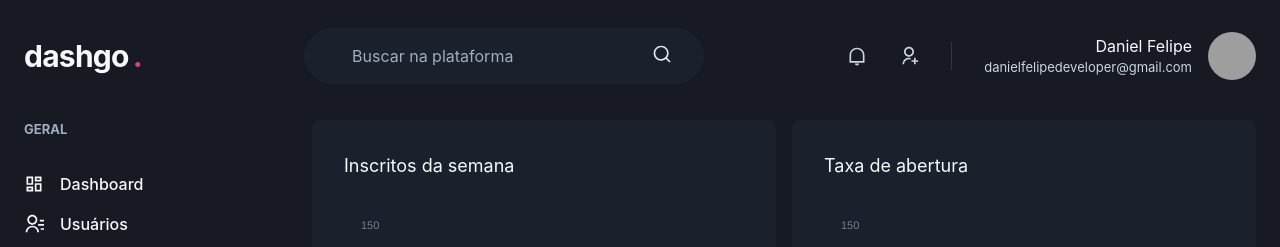
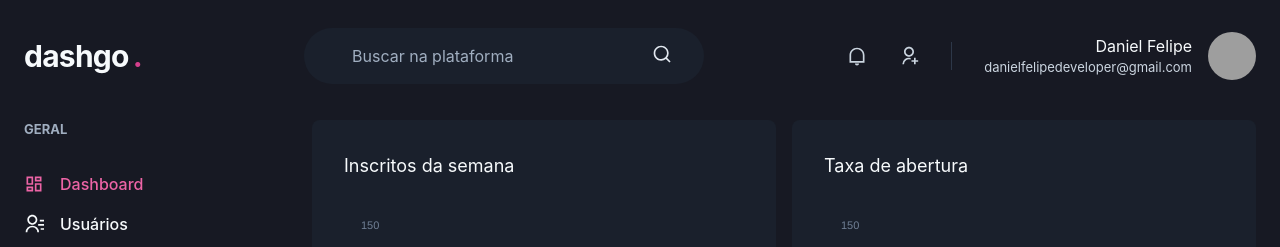
Before and after one commit to bredacoder/ignite-reactjs-dashgo, a Next.js app: page /dashboard in a window 1280 px wide. Shown: the top 247 px of the page. Built offline with nearby package versions, Linux system fonts and the light colour scheme; grey boxes are pictures that could not be loaded.

Commit message:
feat: ActiveLink

```diff
--- /dev/null
+++ b/src/components/ActiveLink.tsx
@@ -0,0 +1,36 @@
+import Link, { LinkProps } from "next/link";
+import { useRouter } from "next/router";
+import { cloneElement, ReactElement } from "react";
+
+interface ActiveLinkProps extends LinkProps {
+  children: ReactElement;
+  shouldMatchExactHref?: boolean;
+};
+
+export function ActiveLink({
+  children,
+  shouldMatchExactHref = false,
+  ...rest
+}: ActiveLinkProps) {
+  const { asPath } = useRouter();
+
+  let isActive = false;
+
+  if (shouldMatchExactHref && (asPath === rest.href || asPath === rest.as)) {
+    isActive = true;
+  }
+
+  if (!shouldMatchExactHref &&
+    (asPath.startsWith(String(rest.href)) || asPath.startsWith(String(rest.as)))
+  ) {
+    isActive = true;
+  }
+
+  return (
+    <Link {...rest}>
+      {cloneElement(children, {
+        color: isActive ? 'pink.400' : 'gray.50'
+      })}
+    </Link>
+  );
+};
--- a/src/components/Sidebar/NavLink.tsx
+++ b/src/components/Sidebar/NavLink.tsx
@@ -1,6 +1,6 @@
 import { Icon, Link as ChakraLink, Text, LinkProps as ChakraLinkProps } from "@chakra-ui/react";
-import Link from "next/link";
 import { ElementType } from "react";
+import { ActiveLink } from "../ActiveLink";
 
 interface NavLinkProps extends ChakraLinkProps {
   icon: ElementType;
@@ -10,11 +10,11 @@
 
 export function NavLink({ icon, children, href, ...rest }: NavLinkProps) {
   return (
-    <Link href={href} passHref>
+    <ActiveLink href={href} passHref>
       <ChakraLink display="flex" alignItems="center" {...rest}>
         <Icon as={icon} fontSize="20" />
         <Text ml="4" fontWeight="medium">{children}</Text>
       </ChakraLink>
-    </Link>
+    </ActiveLink>
   );
 };
```
